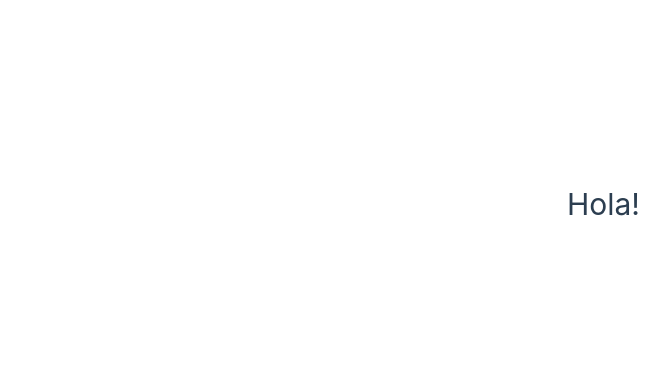
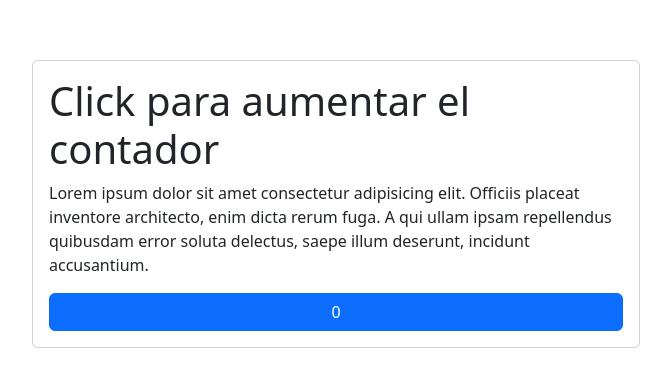
Before and after one commit to jesus08villarreal/components-1, a Vue app in the folder components-1/: page / in a window 1280 px wide. Shown: the part 196-582 px from the top of the page, without its empty margins (0-671 px from the left). Built offline with nearby package versions, Linux system fonts and the light colour scheme.

Commit message:
Segundo commit de este proyecto

```diff
--- a/components-1/src/App.vue
+++ b/components-1/src/App.vue
@@ -1,9 +1,10 @@
 <script setup>
-
+import ButtonCounter from './components/ButtonCounter.vue'
 </script>
 
 <template>
-<h1>Hola!</h1>
+  <ButtonCounter/>
+
 </template>
 
 <style>
--- /dev/null
+++ b/components-1/src/components/ButtonCounter.vue
@@ -0,0 +1,13 @@
+<script setup>
+import {ref} from 'vue'
+const number = ref(0)
+const Counter =() => {number.value++}
+
+</script>
+<template>
+    <div class="card card-body">
+    <h1 class="card-title">Click para aumentar el contador</h1>
+    <p class="card-text">Lorem ipsum dolor sit amet consectetur adipisicing elit. Officiis placeat inventore architecto, enim dicta rerum fuga. A qui ullam ipsam repellendus quibusdam error soluta delectus, saepe illum deserunt, incidunt accusantium.</p>
+    <button @click="Counter" class="btn btn-primary">{{ number }}</button>
+        </div>
+</template>
--- a/components-1/src/main.js
+++ b/components-1/src/main.js
@@ -1,6 +1,6 @@
 import { createApp } from 'vue'
 import App from './App.vue'
-
 import './assets/main.css'
+import 'bootstrap/dist/css/bootstrap.min.css'
 
 createApp(App).mount('#app')
--- /dev/null
+++ b/package.json
@@ -0,0 +1,5 @@
+{
+  "dependencies": {
+    "bootstrap": "^5.2.3"
+  }
+}
```
Also changed, not shown: 1 other file (tests, documents, lock files or other folders).
